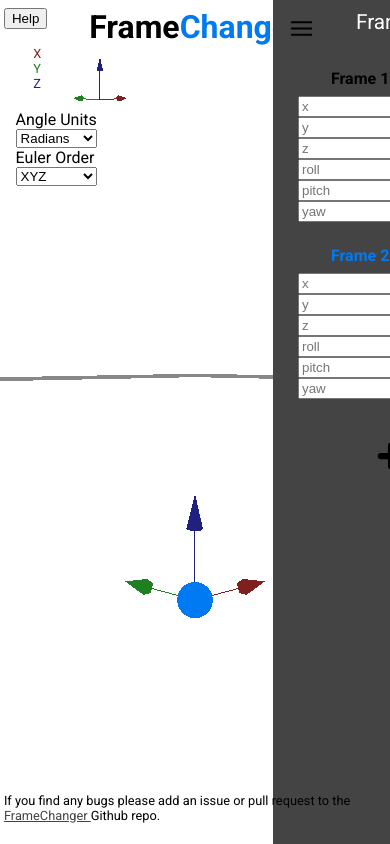
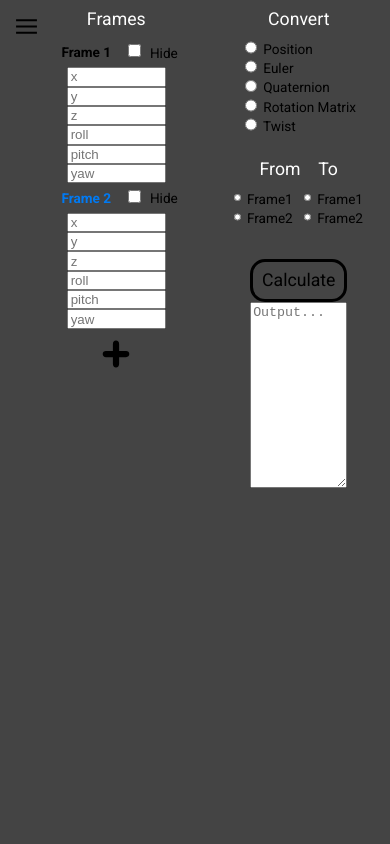
Before and after one commit to oliverborel/FrameChanger, a website built with webpack: page src/index.html in a window 390 px wide. Built offline with nearby package versions, Linux system fonts and the light colour scheme.

Commit message:
Fixed mobile view

```diff
--- a/src/style.scss
+++ b/src/style.scss
@@ -32,7 +32,7 @@
     position: fixed;
     top: 5.5%;
     left: 8.5%;
-    z-index: 999;
+    z-index: 900;
     color: black;
     font-size: 0.8em;
     .redAxis {
@@ -50,7 +50,7 @@
     position: fixed;
     top: 13%;
     left: 4%;
-    z-index: 999;
+    z-index: 900;
     display: inline-flex;
     flex-direction: column;
 }
@@ -59,14 +59,14 @@
     position: fixed;
     left: 1%;
     bottom: 1%;
-    z-index: 999;
+    z-index: 900;
     font-size: 0.8em;
 }
 .helpBtn {
     position: fixed;
     top: 1%;
     left: 1%;
-    z-index: 999;
+    z-index: 900;
 }
 
  /* Help Popup background */
@@ -110,7 +110,7 @@
     position: fixed;
     top: 0;
     left: 50%;
-    z-index: 999;
+    z-index: 900;
     transform: translate(-50%, 0);
     text-decoration: none;
     font-weight: bold;
@@ -128,13 +128,13 @@
     position: fixed;
     top: 1em;
     right: 1em;
-    z-index: 900;
+    z-index: 999;
     cursor: pointer;
 }
 
 .navbar {
     height: 100%;
-    width: 30%;
+    width: 550px;
     z-index: 999;
     position: fixed;
     right: 0;
@@ -155,7 +155,7 @@
         position: relative;
         top: 1em;
         left: 1em;
-        z-index: 900;
+        z-index: 999;
         cursor: pointer;
     }
 
@@ -270,3 +270,41 @@
         padding-bottom: 2em;
     }
 }
+
+@media only screen and (max-width: 800px)
+{
+    body {
+        font-size: 85%;
+      }
+    .navbar{
+        width: 100%;
+    }
+
+    input {
+        width: 50%;
+        height: 1em;
+        }
+    textarea {
+        width: 50%;
+        }
+    input[type=radio] {
+        width: 10%;
+    }
+    input[type=checkbox] {
+        width: 10%;
+    }
+    inputmenu {
+        .actor1, .actor2, .actor3, .actor4 {
+            padding-top: 0em;
+        }
+        .addOrDel {
+            padding-top: 0em;
+        }
+    }
+    calculatemenu {
+        .selectObjectTypeMenu, .inputObjectTypeMenu, .fromToText, .selectMenu, .calculateButton {
+            padding-top: 0em;
+            padding-bottom: 0em;
+        }
+    }
+}
```
Also changed, not shown: src/main.js (+7 -7 lines), src/style.css, 1 other file.
